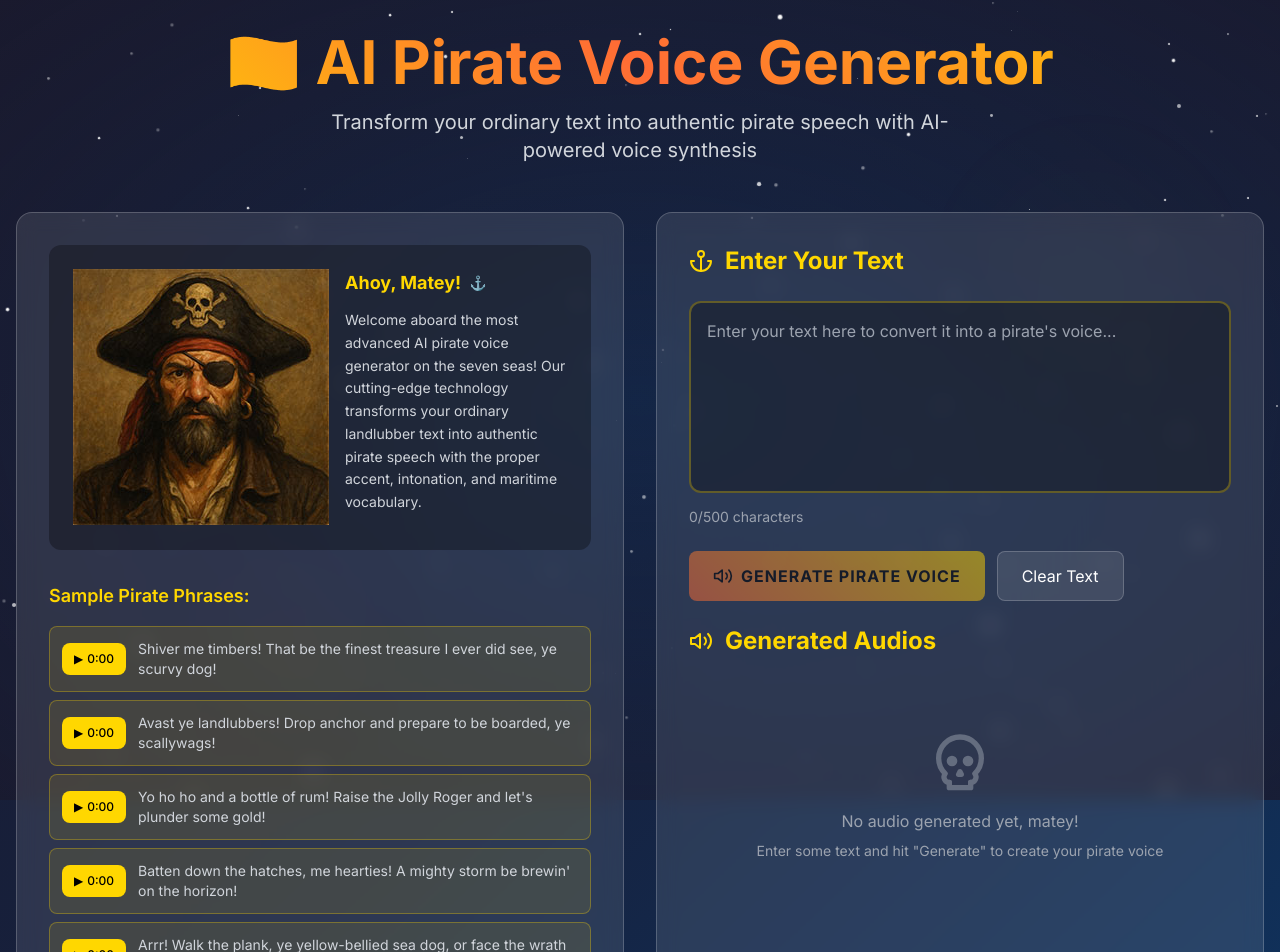
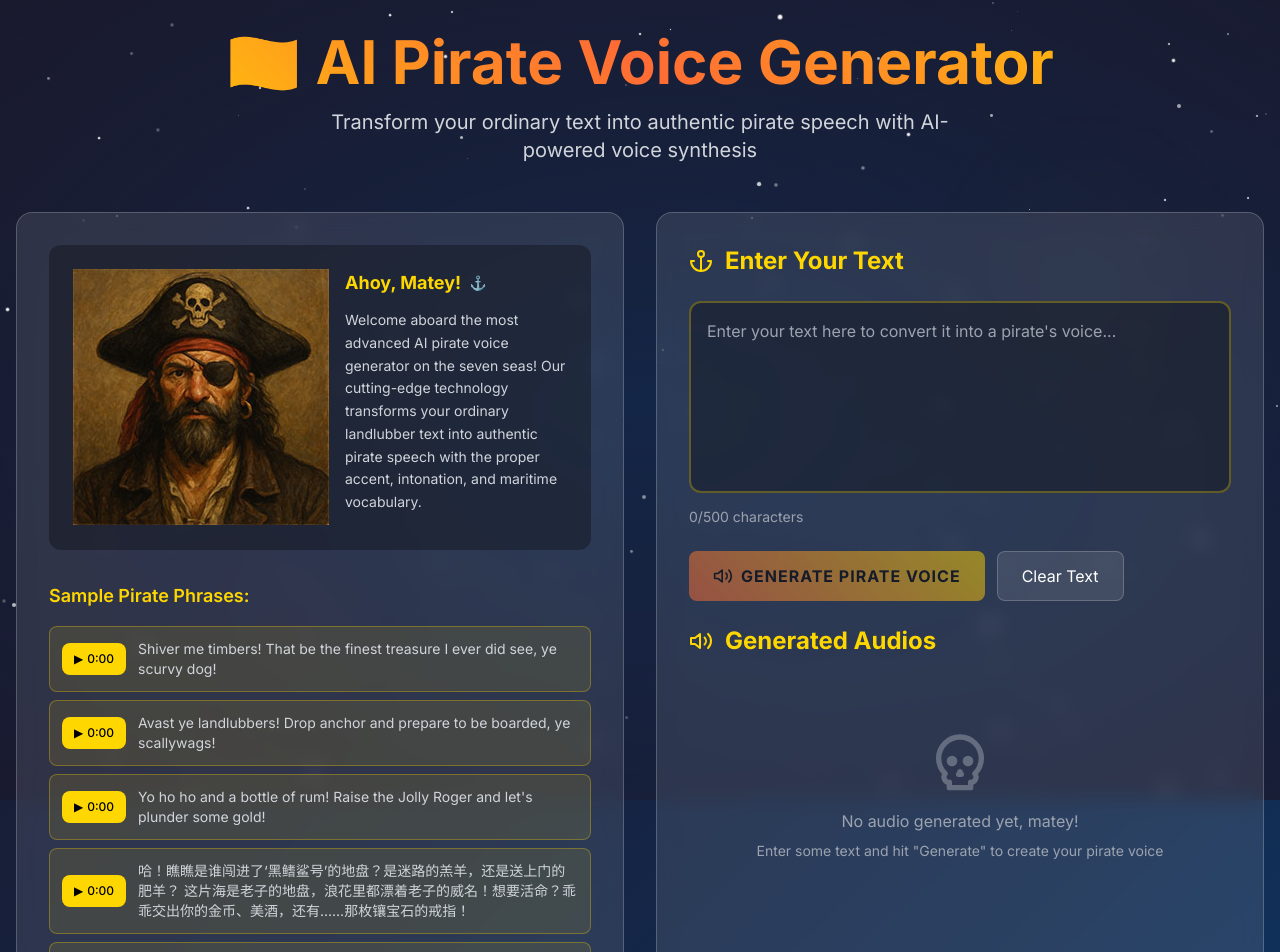
Before and after one commit to zhonglinxin/ai-pirate-voice-generator, a Next.js app: page / in a window 1280 px wide. Shown: the top 952 px of the page. Built offline with nearby package versions, Linux system fonts and the light colour scheme.

Commit message:
更新一个中文的

```diff
--- a/app/page.tsx
+++ b/app/page.tsx
@@ -41,8 +41,8 @@ export default function Home() {
       audioUrl: "/audios/pirate-voice-1748438467152.mp3"
     },
     {
-      text: "Batten down the hatches, me hearties! A mighty storm be brewin' on the horizon!",
-      audioUrl: "/audios/pirate-voice-1748438427846.mp3"
+      text: "哈！瞧瞧是谁闯进了‘黑鳍鲨号’的地盘？是迷路的羔羊，还是送上门的肥羊？ 这片海是老子的地盘，浪花里都漂着老子的威名！想要活命？乖乖交出你的金币、美酒，还有……那枚镶宝石的戒指！",
+      audioUrl: "/audios/pirate-voice-1748743380488.mp3"
     },
     {
       text: "Arrr! Walk the plank, ye yellow-bellied sea dog, or face the wrath of Davy Jones!",
```
Also changed, not shown: 1 other file (tests, documents, lock files or other folders).
